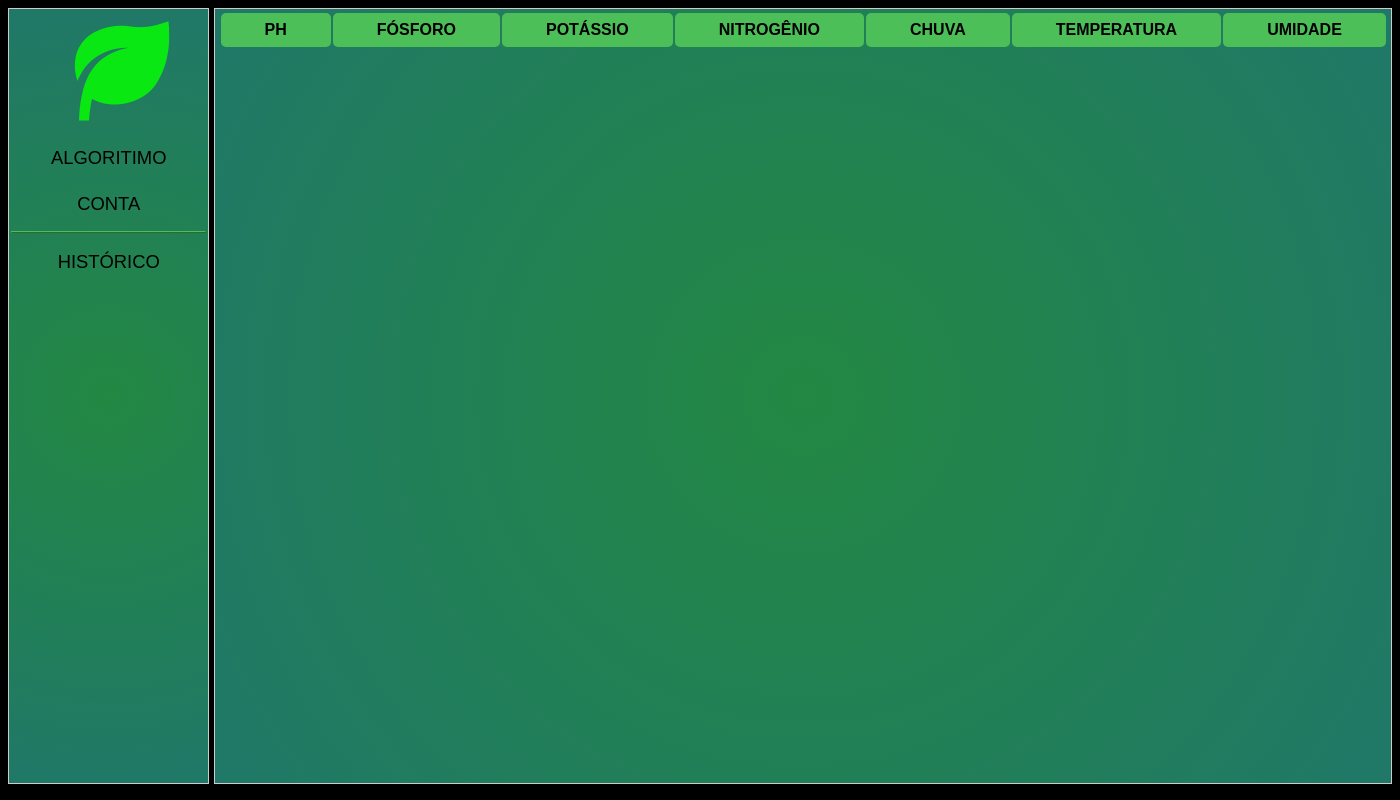
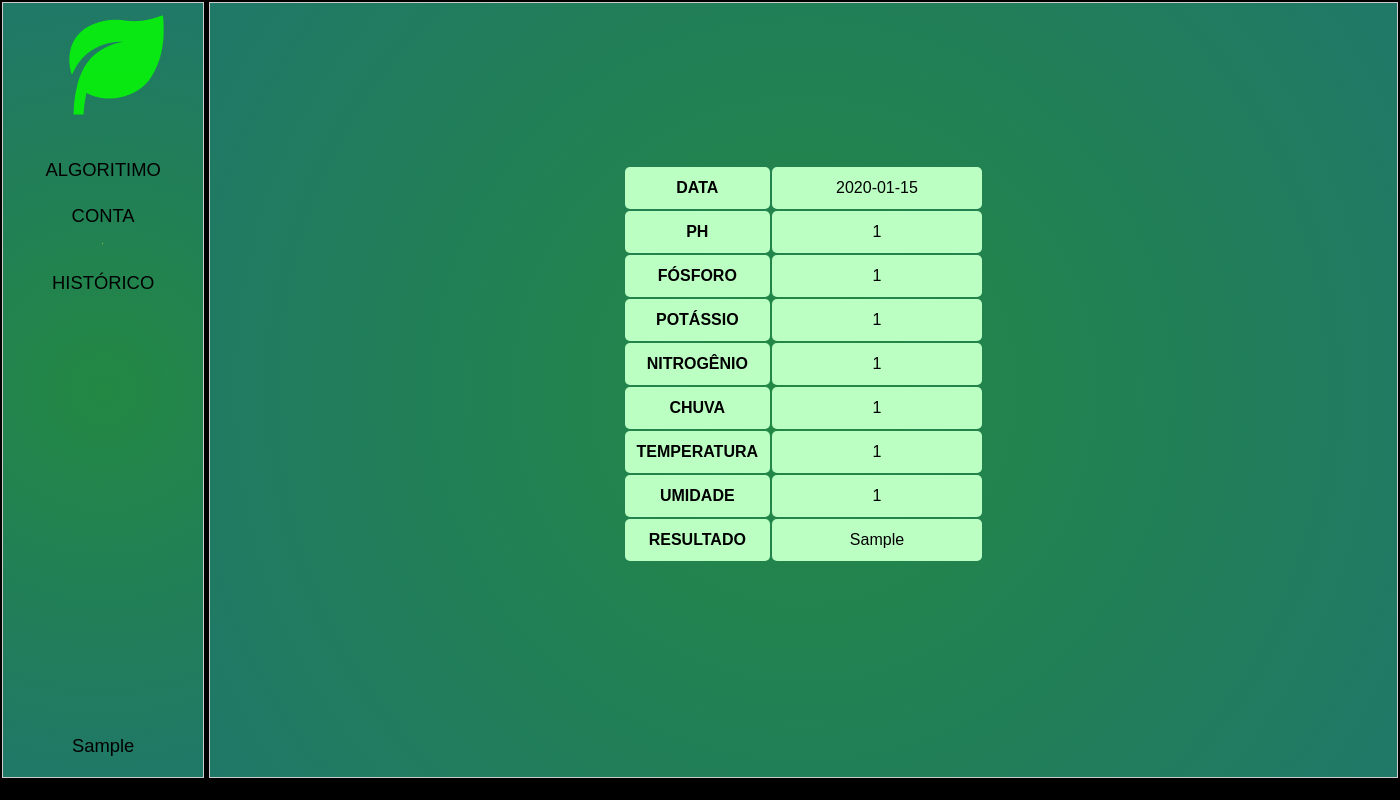
Before and after one commit to AluedoSan/estagio02_ia, a Flask app: page /historic in a window 1400 px wide. Run offline with Flask 3, Linux system fonts and the light colour scheme; a user stored in the database is signed in; tables that the repository leaves empty hold one stand-in row (values such as "Sample post"); lists and menus that the app fills with data are empty.

Commit message:
feito o histórico

```diff
--- a/main.py
+++ b/main.py
@@ -42,11 +42,11 @@ login_manager = LoginManager()
 login_manager.init_app(app)
 
 @login_manager.user_loader
-def load_user(user_id):
+def load_user(id):
     # Carregue o usuário com base no user_id do banco de dados
     Session = sessionmaker(bind=engine)
     session = Session()
-    user = session.query(Usuario_BD).get(user_id)
+    user = session.query(Usuario_BD).get(id)
     session.close()
     return user
 
@@ -111,7 +111,14 @@ def register():
 @app.route('/historic')
 @login_required
 def historic():
-    return render_template('historic.html')
+    user_id = current_user.id
+    user_name = current_user.usuario
+    Session = sessionmaker(bind=engine)
+    session = Session()
+    id_of_user = session.query(Algoritimo_BD).filter_by(user_id=user_id)
+    session.close()
+    return render_template('historic.html', id_of_user = id_of_user, user_name=user_name)
+
 
 #* ROTA DE TESTES
 @app.route('/teste')
--- a/static/historic.css
+++ b/static/historic.css
@@ -1,5 +1,6 @@
 body{
     background-color: #000000;
+    margin: 0.3vh;
 }
 
 .container {
@@ -13,6 +14,8 @@ body{
     background: radial-gradient(circle, rgba(35,136,67,1) 0%, rgba(32,120,104,1) 100%);
     padding: 2px;
     border: 1px solid #ccc;
+    display: flex;
+    flex-direction: column;
 }
   /* ÍCONE */
 .bxs-leaf:before {
@@ -51,12 +54,15 @@ table{
     display: grid;
     justify-items: center;
     font-family: Arial, Helvetica, sans-serif;
+    justify-content: center;
+    margin-top: 20vh;
 }
 
-th{
+th, td{
     border-radius: 5px;
-    background: #4dbf59;
-    padding: 1vh 5.5vh 1vh 5.5vh;
+    background: #bcffc3;
+    padding: 1vh 8vh 1vh 8vh;
+    text-align: center;
 }
 
 caption{
@@ -68,3 +74,13 @@ caption{
     border-radius: 5px;
     margin: 1vh;
 }
+
+.user_div{
+    display: flex;
+    flex-grow: 1;
+    flex-direction: column-reverse;
+}
+
+.headers{
+    padding: 1.5vh;
+}
--- a/templates/algorithm.html
+++ b/templates/algorithm.html
@@ -20,7 +20,7 @@
     <hr>
     <p>ALGORITIMO</p>
     <div class="user_div">
-      <p>usuário {{user_log}}</p>
+      <p>{{user_log}}</p>
     </div>
   </nav>
   <div class="column">
--- a/templates/historic.html
+++ b/templates/historic.html
@@ -17,21 +17,66 @@
       <div class="links"><a href="*">CONTA</a></div>
       <hr>
       <p>HISTÓRICO</p>
+      <div class="user_div">
+        <p>{{user_name}}</p>
+      </div>
     </nav>
 
     <main class="column">
       <table>
-        {% if user %}
-        <caption>{{user}}</caption>
-        {% endif %}
         <tr>
-          <th>PH</th>
-          <th>FÓSFORO</th>
-          <th>POTÁSSIO</th>
-          <th>NITROGÊNIO</th>
-          <th>CHUVA</th>
-          <th>TEMPERATURA</th>
-          <th>UMIDADE</th>
+          <th class="headers">DATA</th>
+          {% for id_of_user in id_of_user %}
+          <td>{{id_of_user['data']}}</td>
+          {% endfor %}
+        </tr>
+        <tr>
+          <th class="headers">PH</th>
+          {% for id_of_user in id_of_user %}
+          <td>{{id_of_user['ph']}}</td>
+          {% endfor %}
+        </tr>
+        <tr>
+          <th class="headers">FÓSFORO</th>
+          {% for id_of_user in id_of_user %}
+          <td>{{id_of_user['p']}}</td>
+          {% endfor %}
+        </tr>
+        <tr>
+          <th class="headers">POTÁSSIO</th>
+          {% for id_of_user in id_of_user %}
+          <td>{{id_of_user['k']}}</td>
+          {% endfor %}
+        </tr>
+        <tr>
+          <th class="headers">NITROGÊNIO</th>
+          {% for id_of_user in id_of_user %}
+          <td>{{id_of_user['n']}}</td>
+          {% endfor %}
+        </tr>
+        <tr>
+          <th class="headers">CHUVA</th>
+          {% for id_of_user in id_of_user %}
+          <td>{{id_of_user['chuva']}}</td>
+          {% endfor %}
+        </tr>
+        <tr>
+          <th class="headers">TEMPERATURA</th>
+          {% for id_of_user in id_of_user %}
+          <td>{{id_of_user['temper']}}</td>
+          {% endfor %}
+        </tr>
+        <tr>
+          <th class="headers">UMIDADE</th>
+          {% for id_of_user in id_of_user %}
+          <td>{{id_of_user['umid']}}</td>
+          {% endfor %}
+        </tr>
+        <tr>
+          <th class="headers">RESULTADO</th>
+          {% for id_of_user in id_of_user %}
+          <td>{{id_of_user['resultado']}}</td>
+          {% endfor %}
         </tr>
       </table>
     </main>
```
